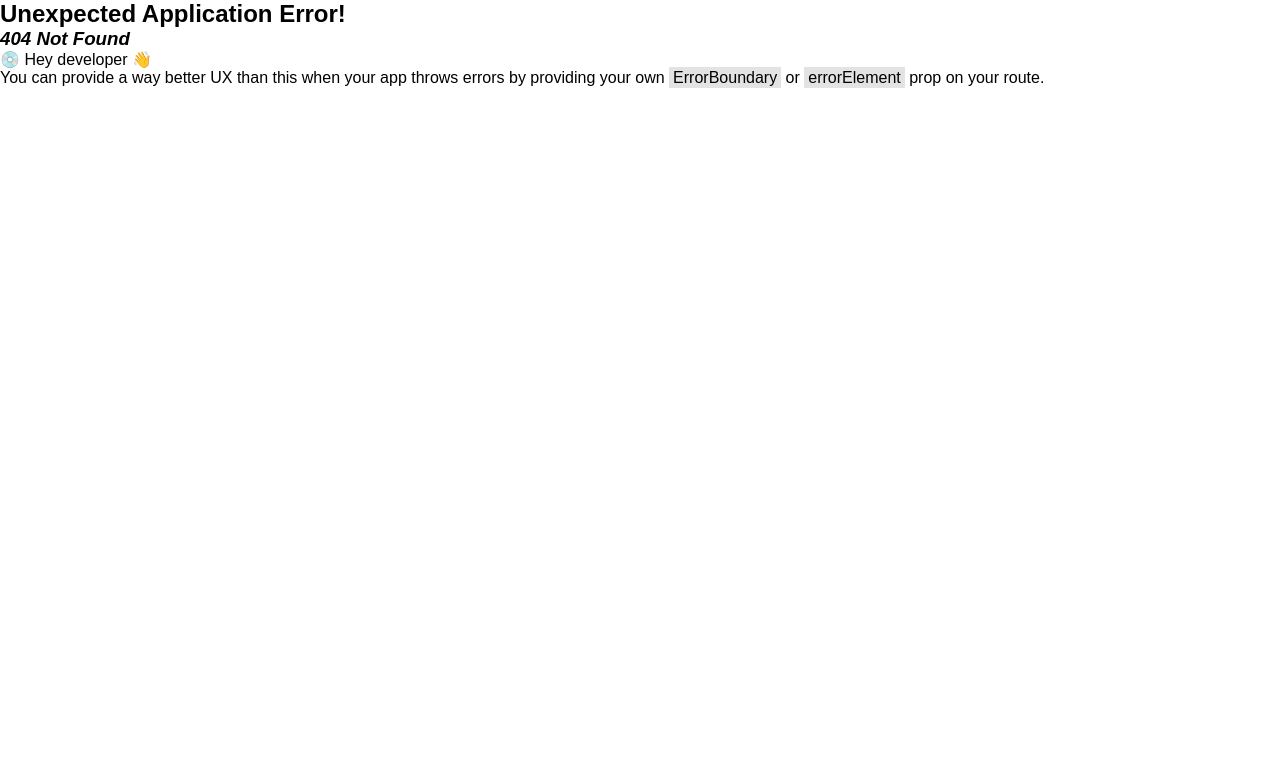
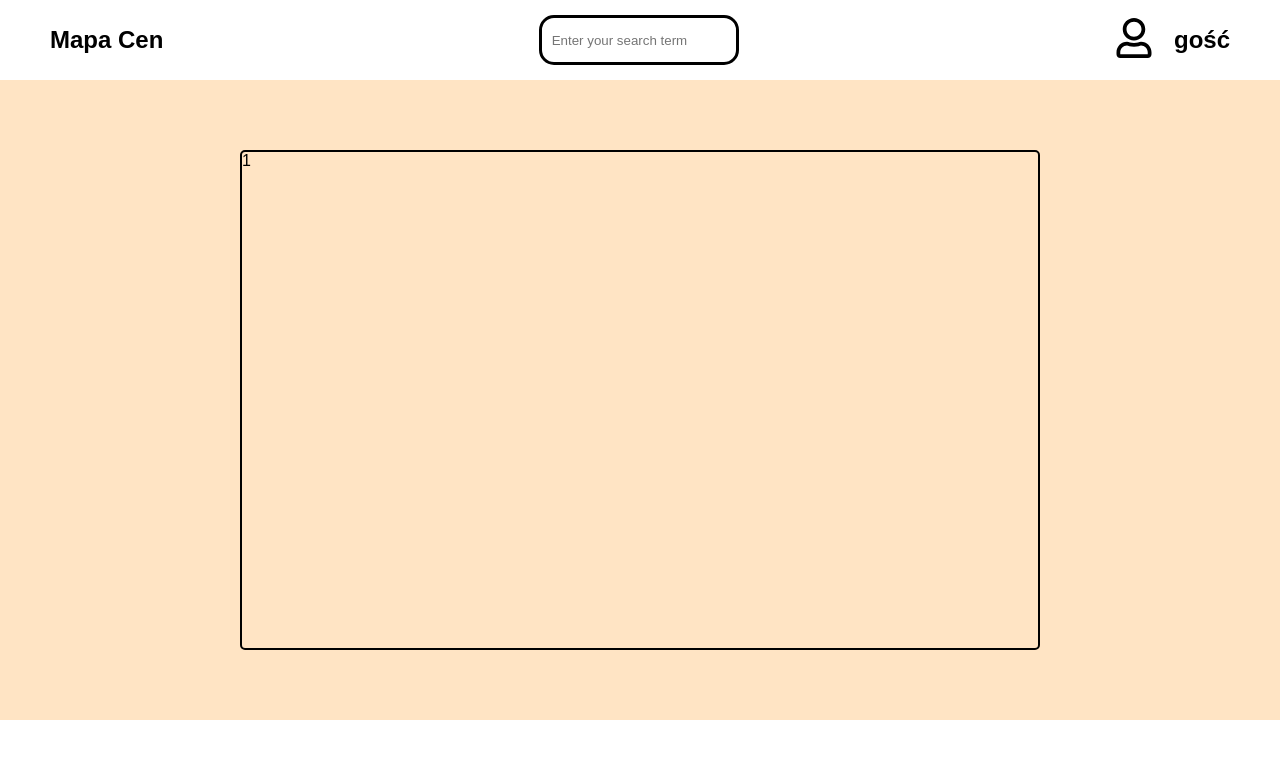
Before and after one commit to wojcikwojtek/mapa_cen, a React (Vite) app in the folder Frontend/: page /productDetail/1 in a window 1280 px wide. Before the commit this address had no page. Shown: the top 758 px of the page. Built offline with nearby package versions, Linux system fonts and the light colour scheme.

Commit message:
add product Search

```diff
--- /dev/null
+++ b/Frontend/src/components/GameDetail.tsx
@@ -0,0 +1,15 @@
+import React from 'react'
+import { useParams } from 'react-router-dom';
+
+const GameDetail = () => {
+    const {productId}=useParams();
+  return (
+    <main>
+    <div className='productDetailWrapper'>
+    <div>{parseInt(productId!)}</div>
+    </div>
+    </main>
+  )
+}
+
+export default GameDetail
--- a/Frontend/src/components/Main.tsx
+++ b/Frontend/src/components/Main.tsx
@@ -1,13 +1,30 @@
 import React from 'react'
-import LoginForm from './LoginForm'
-import RegisterForm from './RegisterForm'
+import { useStore } from 'zustand';
+import useUserStore from '../store';
+import APIClient, { Product } from '../services/api-client';
+import { Link } from 'react-router-dom';
 
+const apiClient=new APIClient();
 
-
-const Main = () => {
+const Main =  () => {
+  const userStore=useUserStore();
+  let products:Product[]=[];
+  apiClient.getProducts(userStore.searchProduct||"")
+  .then(data=>products=data.products)
+  .catch(err=>console.log(err));
   return (
+    <>
     <main>
+      {products.length !==0 &&<h1>Find Products:</h1>}
+      {products.length !==0 &&
+      products.map((product) => (
+        <Link to={"/productDetail/"+product.productId}>
+          <p style={{marginTop:'10px',cursor:'pointer'}} key={product.productId}>{product.productName}</p>
+          </Link>
+      ))}
+      <Link to={"/productDetail/"+1}><p>some Products</p></Link>
     </main>
+    </>
   )
 }
 
--- a/Frontend/src/components/Nav.tsx
+++ b/Frontend/src/components/Nav.tsx
@@ -1,11 +1,11 @@
-import React, {useState } from 'react'
+import {useRef, useState } from 'react'
 import { FaRegUser} from 'react-icons/fa'
 import { Link } from 'react-router-dom'
 import useUserStore from '../store'
-import APIClient from '../services/api-client'
 
 const Nav = () => {
   const userStore=useUserStore();
+  const searchInputRef = useRef<HTMLInputElement>(null);
   const [showPopUp,setShowPopUp]=useState('0');
 
   console.log(userStore.username);
@@ -24,12 +24,25 @@ const Nav = () => {
     userStore.reset();
   }
 
+  const handleSearch=(event: { key: string })=>{
+    if (event.key === 'Enter') {
+      const searchProduct = searchInputRef.current;
+      if (searchProduct) {
+        userStore.setSearchProduct(searchProduct.value);
+      }
+    }
+  }
+
 
 
   return (
-<nav>
+<nav><>
+  <Link to={'/'} style={{textDecoration:'none',color:'black'}}>
     <h1>Mapa Cen</h1>
-      <div className='userPanel' onClick={()=>setShowPopUp(showPopUp==='1'?'0':'1')}>
+  </Link>
+    <input type="text" className="searchField" placeholder="Enter your search term" ref={searchInputRef}
+     onKeyDown={handleSearch}/>
+      <div className='userPanel' onKeyDown={()=>setShowPopUp(showPopUp==='1'?'0':'1')}>
     <div className='userIcon'onClick={()=>setShowPopUp(showPopUp==='1'?'0':'1')}>
       <FaRegUser size={40} color="black" />
     </div>
@@ -40,7 +53,7 @@ const Nav = () => {
 
     <div className='userPopUp' style={{opacity:showPopUp}}>
   <Link to={'/auth/login'} style={{textDecoration: 'none'}}>
-    <div onClick={()=>setShowPopUp('0')}>
+    <div onClick={()=>{userStore.username=="gość" && setShowPopUp('0')}}>
       Login
       </div>
       </Link>
@@ -48,6 +61,7 @@ const Nav = () => {
       Logout
       </div>
     </div>
+    </>
 </nav>
   )
 }
--- a/Frontend/src/index.css
+++ b/Frontend/src/index.css
@@ -16,8 +16,16 @@ nav{
   height:10vh;
   position: relative;
   display: flex;
-  justify-content: flex-end;
+  padding: 0 30px 0 50px;
+  justify-content: space-between;
   align-items: center;
+}
+
+.searchField{
+  width: 200px;
+  height: 50px;
+  border: 3px solid black;
+  border-radius: 15px;
 }
 
 .userPanel{
@@ -57,16 +65,22 @@ transition: 0.1s;
 }
 
 
-nav h1{
+main{
+  position: relative;
+  height:80vh;
+  background-color: bisque;
+  padding: 20px;
+}
+
+.productDetailWrapper{
   position: absolute;
   top: 50%;
   left: 50%;
+  width: 800px;
+  height: 500px;
+  border: 2px solid black;
+  border-radius: 5px;
   transform: translate(-50%,-50%);
-}
-
-main{
-  height:80vh;
-  background-color: bisque;
 }
 
 .loginForm h1 {
--- a/Frontend/src/pages/Layout.tsx
+++ b/Frontend/src/pages/Layout.tsx
@@ -7,12 +7,11 @@ import { useState } from 'react'
 
 
 const Layout = () => {
-  const [username,setUsername]=useState()
 
 
   return (
     <>
-    <Nav username={username}/>
+    <Nav/>
     <Outlet />
     </>
   )
--- a/Frontend/src/routes.tsx
+++ b/Frontend/src/routes.tsx
@@ -4,6 +4,7 @@ import Main from "./components/Main";
 import AuthPage from "./pages/AuthPage";
 import LoginForm from "./components/LoginForm";
 import RegisterForm from "./components/RegisterForm";
+import GameDetail from "./components/GameDetail";
 
 
 const router =createBrowserRouter([
@@ -13,6 +14,7 @@ const router =createBrowserRouter([
     // errorElement:<ErrorPage/>,
     children:[
      {path:'',element:<Main/>},
+     {path:'/productDetail/:productId',element:<GameDetail/>},
         {path:'auth',
         element:<AuthPage/>,
         children:[
--- a/Frontend/src/services/api-client.ts
+++ b/Frontend/src/services/api-client.ts
@@ -3,6 +3,15 @@ import axios from "axios";
 export interface AuthResponse{
   username:string;
   authorized:boolean;
+}
+
+export interface ProductsResponse{
+  products:Product[];
+}
+
+export interface Product{
+  productId:number;
+  productName:string;
 }
 
 export const axiosInstance= axios.create({
@@ -24,7 +33,9 @@ class APIClient{
     return axiosInstance.post("/Auth/login",{username:login,password:password}).then(res=>res.data);
 }
 
-
+    getProducts=(productName:string)=>{
+      return axiosInstance.get<ProductsResponse>("/products/"+productName).then(res=>res.data);
+    }
   // get=(id: number | string)=>{
   //   return axiosInstance.get<T>(this.endpoint+'/'+id).then(res=>res.data);
   // }
--- a/Frontend/src/store.ts
+++ b/Frontend/src/store.ts
@@ -2,14 +2,18 @@ import { create } from "zustand";
 
 
 interface UserStore{
+  searchProduct:string|undefined;
   username:string;
   setUsername:(username:string)=>void;
+  setSearchProduct:(searchProduct:string)=>void;
   reset:()=>void;
 }
 
 const useUserStore=create<UserStore>(set=>({
     username:"gość",
+    searchProduct:undefined,
     setUsername:(username)=>set(()=>({username: username})),
+    setSearchProduct:(searchProduct)=>set(()=>({searchProduct: searchProduct})),
     reset:()=>set(()=>({username:"gość"}))
 }));
 
--- /dev/null
+++ b/package.json
@@ -0,0 +1,5 @@
+{
+  "dependencies": {
+    "axios": "^1.6.2"
+  }
+}
```
Also changed, not shown: 1 other file (tests, documents, lock files or other folders).
